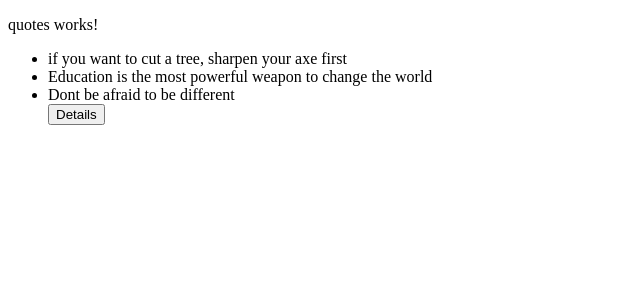
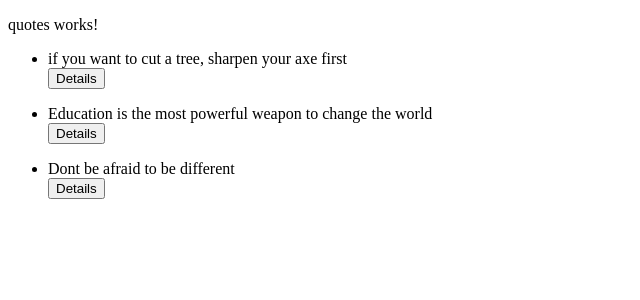
Before and after one commit to Galgallo1/Quotes, an Angular app: page / in a window 1280 px wide. Shown: the top 300 px of the page, without its empty margins (0-640 px from the left). Built offline with nearby package versions, Linux system fonts and the light colour scheme.

Commit message:
add the like and unlike logic in the quote details component

```diff
--- a/src/app/goal-details/goal-details.component.ts
+++ b/src/app/goal-details/goal-details.component.ts
@@ -1,5 +1,6 @@
-import { Component, OnInit, Input } from '@angular/core';
+import { Component, OnInit, Input, Output, EventEmitter} from '@angular/core';
 import { Quotes } from '../quotes'
+
 
 @Component({
   selector: 'app-goal-details',
@@ -9,8 +10,15 @@ import { Quotes } from '../quotes'
 export class GoalDetailsComponent implements OnInit {
 
   @Input() quotes:Quotes;
+  @Output() complete= new EventEmitter<boolean>();
 
+  like(quotes){
+    quotes.likes +=1
+  }
 
+  unlike(quotes){
+    quotes.unlikes +=1
+  }
 
 
   constructor() { }
--- a/src/app/quotes/quotes.component.html
+++ b/src/app/quotes/quotes.component.html
@@ -1,8 +1,13 @@
 <p>quotes works!</p>
-<div>
+<div *ngFor='let quote of quotes; let i=index'>
     <ul>
-        <li *ngFor='let quote of quotes' let i=index> {{ quote.body }}</li>
-        <button (click)=toggleDetails(i) >Details</button>
+        <li>
+            {{ quote.body }}
+        </li>
+        <button (click)='toggleDetails(i)' >Details</button>
+
+
+
     </ul>
 
 </div>
```
